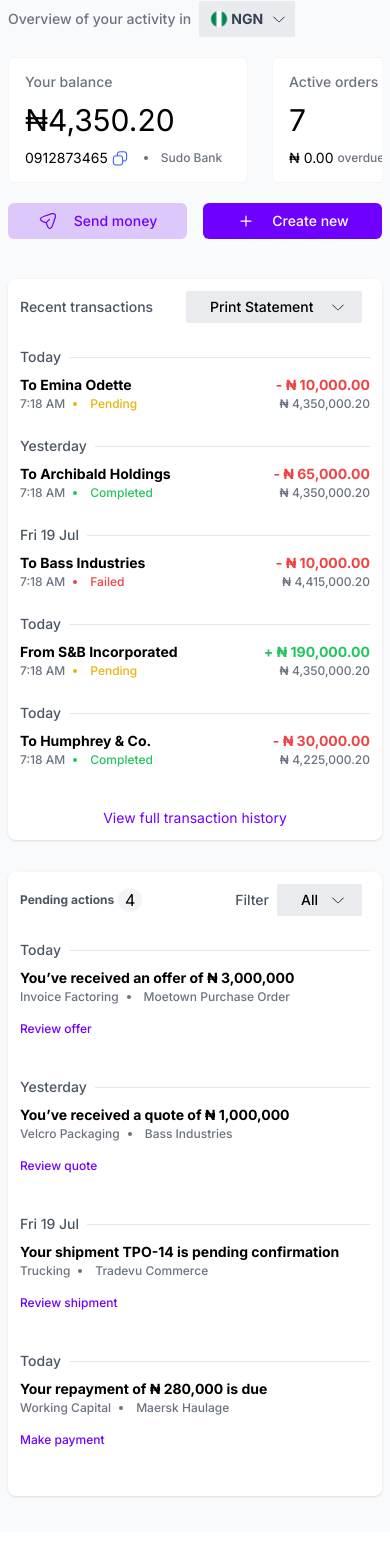
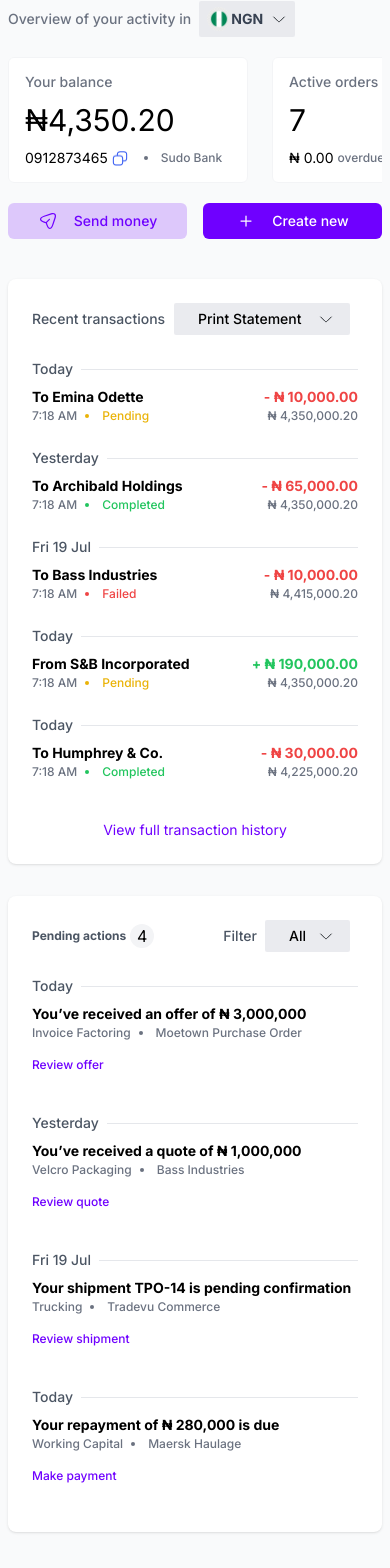
Before and after one commit to mezieOX/trade-vu, a Next.js app: page / in a window 390 px wide. Shown: the part 196-1764 px from the top of the page. Before the commit the page ends 1728 px from the top, so only its background shows below. Built offline with nearby package versions, Linux system fonts and the light colour scheme.

Commit message:
care/reduced card padding size

```diff
--- a/app/dashboard/page.tsx
+++ b/app/dashboard/page.tsx
@@ -131,7 +131,7 @@
           />
         </div>
         <div className="grid lg:grid-cols-2 gap-8">
-          <div className="w-full bg-white rounded-lg p-3 sm:p-6 shadow">
+          <div className="w-full bg-white rounded-lg p-6 shadow">
             <div className="flex justify-between items-center">
               <h1 className="text-sm font-medium text-gray-600 w-fit">
                 Recent transactions
@@ -186,7 +186,7 @@
               View full transaction history
             </div>
           </div>
-          <div className="w-full bg-white rounded-lg p-3 sm:p-6 shadow h-max pb-8">
+          <div className="w-full bg-white rounded-lg p-6 shadow h-max pb-8">
             <div className="flex justify-between items-center">
               <div className="flex items-center gap-1">
                 <h1 className="text-xs font-bold text-gray-600">
```
